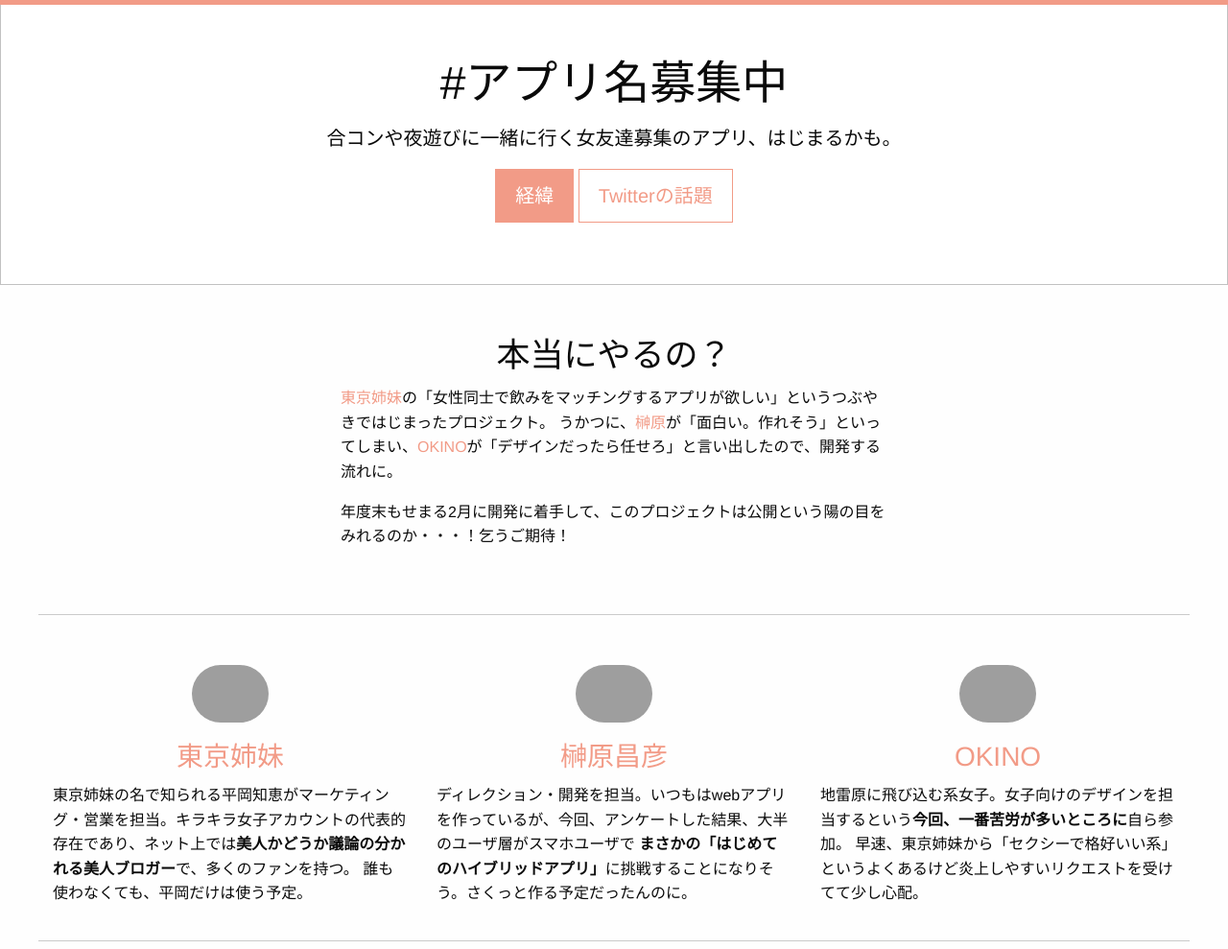
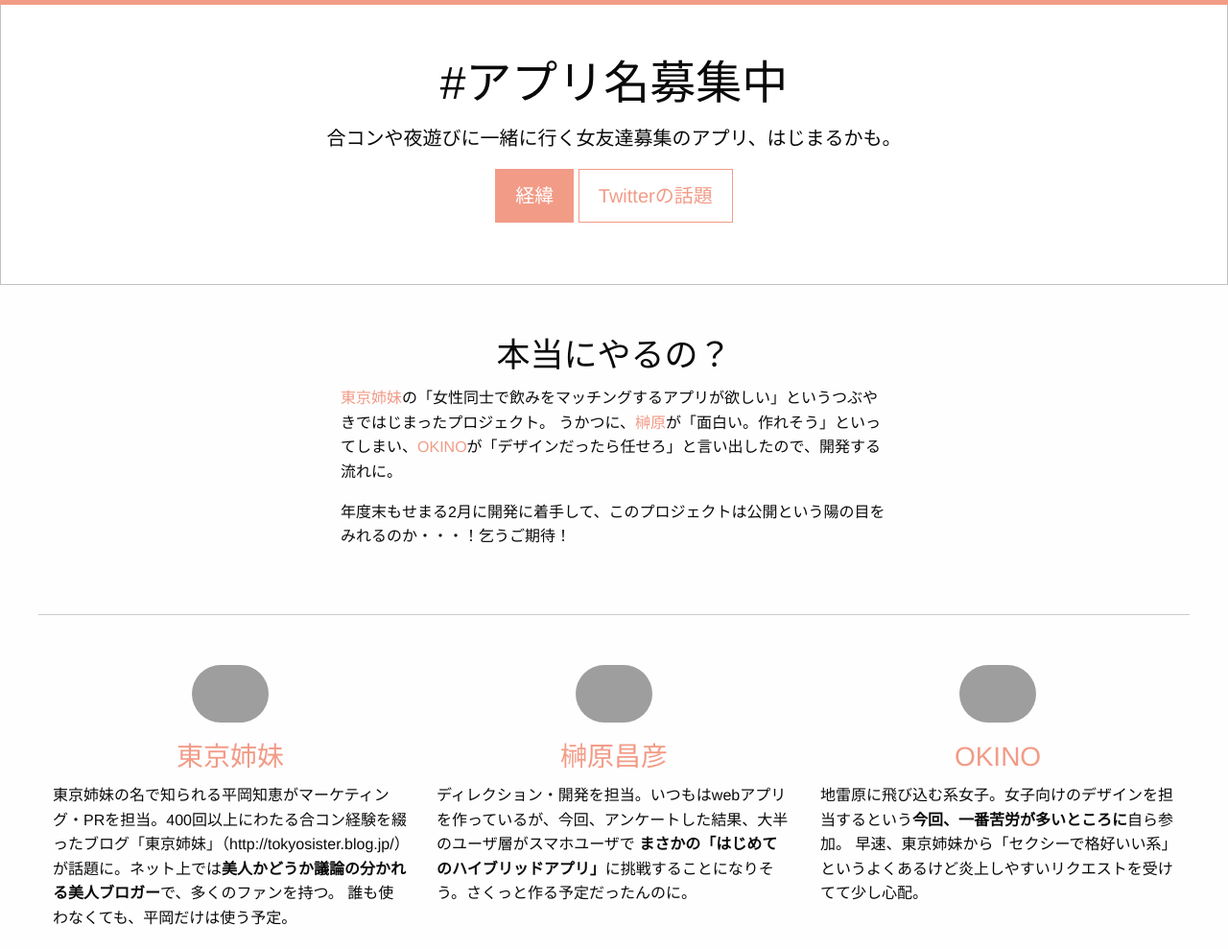
Before and after one commit to tokyosisters/radyapp.github.io, a website: page index.html in a window 1280 px wide. Shown: the top 989 px of the page at 96% size. Drawn offline with Linux system fonts and the light colour scheme; grey boxes are pictures that could not be loaded.

Commit message:
Update index.html

```diff
--- a/index.html
+++ b/index.html
@@ -30,7 +30,7 @@
   <div class="medium-4 columns">
     <div class="text-center"><img class="circle medium circle-icon" src="https://pbs.twimg.com/profile_images/629623609388969984/pCa59nHs.jpg" /></div>
     <h3 class="name text-center"><a href="https://twitter.com/tokyosisters69">東京姉妹</a></h3>
-    <p>東京姉妹の名で知られる平岡知恵がマーケティング・営業を担当。キラキラ女子アカウントの代表的存在であり、ネット上では<strong>美人かどうか議論の分かれる美人ブロガー</strong>で、多くのファンを持つ。
+    <p>東京姉妹の名で知られる平岡知恵がマーケティング・PRを担当。400回以上にわたる合コン経験を綴ったブログ「東京姉妹」（http://tokyosister.blog.jp/）が話題に。ネット上では<strong>美人かどうか議論の分かれる美人ブロガー</strong>で、多くのファンを持つ。
       誰も使わなくても、平岡だけは使う予定。</p>
   </div>
   <div class="medium-4 columns">
```
